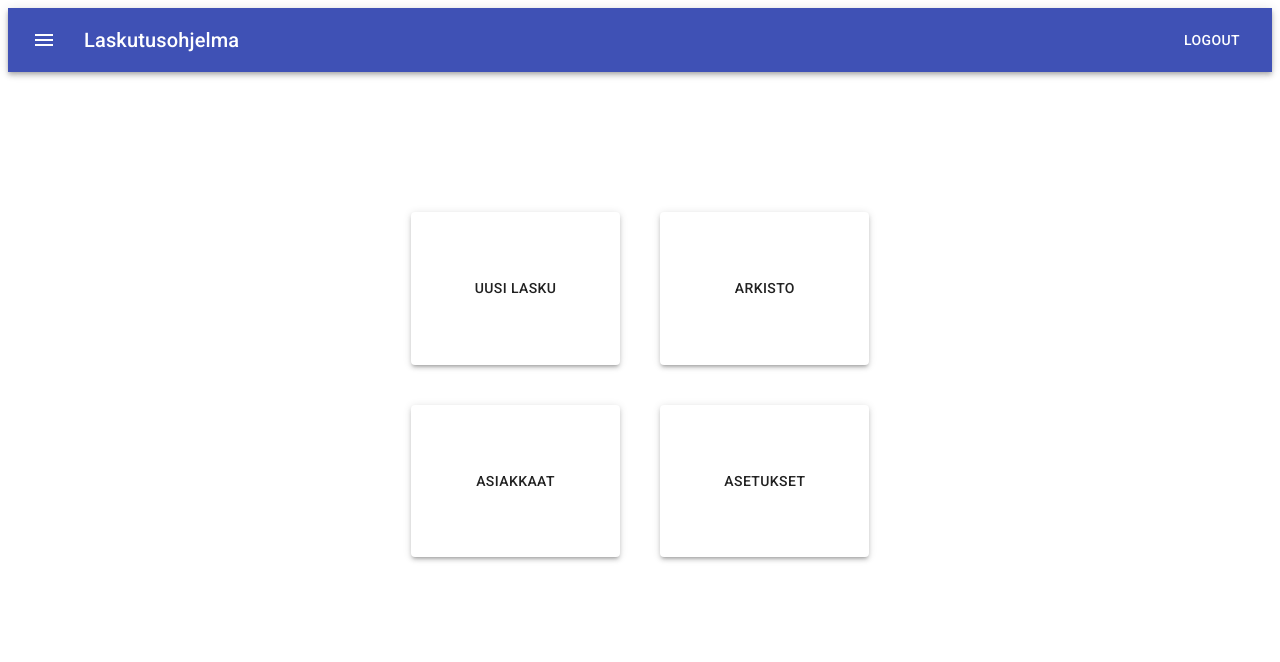
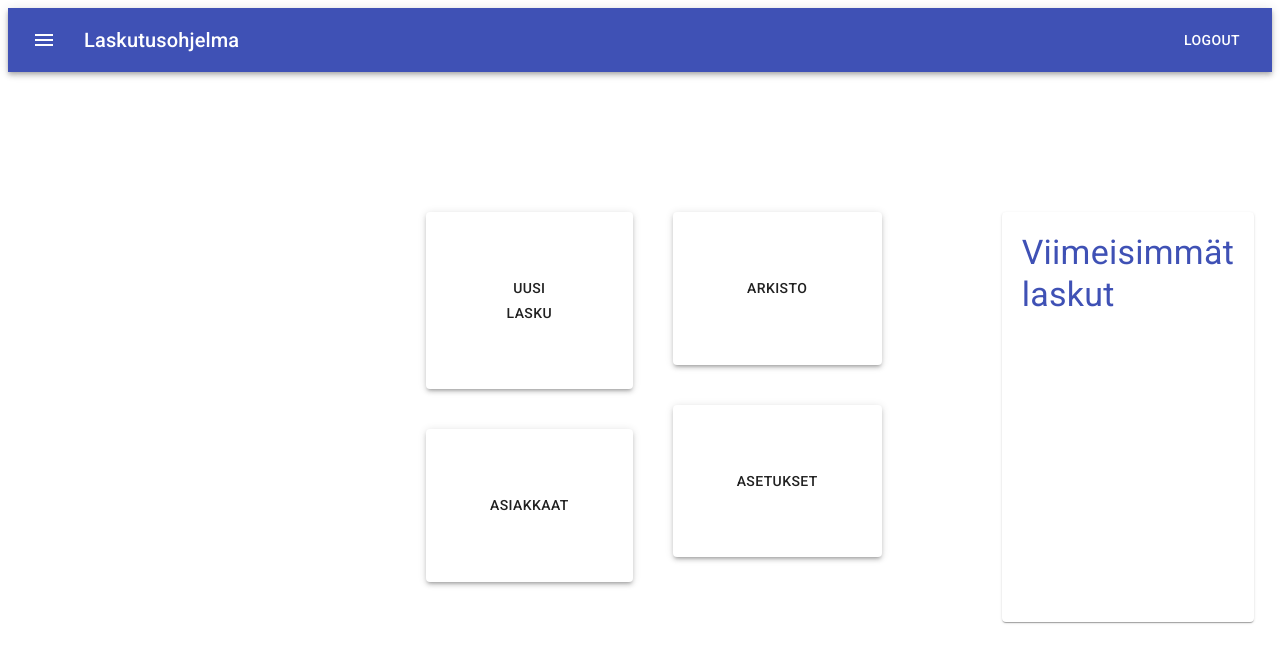
Before and after one commit to epaavola/Laskutusohjelma, a React (Create React App) app in the folder reactapp/: page /dashboard in a window 1280 px wide. Shown: the top 662 px of the page. Built offline with nearby package versions, Linux system fonts and the light colour scheme.

Commit message:
UI update: Viimeisimmät laskut -kalikka

```diff
--- a/reactapp/src/App.js
+++ b/reactapp/src/App.js
@@ -1,5 +1,5 @@
 import React from 'react'
-import Frontpage from './pages/frontpage'
+import Frontpage from './pages/Frontpage'
 import Dashboard from './pages/Dashboard'
 import { BrowserRouter as Router, Route, Switch } from 'react-router-dom'
 
--- a/reactapp/src/components/DashboardContent.js
+++ b/reactapp/src/components/DashboardContent.js
@@ -1,6 +1,8 @@
 import React from 'react';
+import 'typeface-roboto'
 import { makeStyles } from '@material-ui/core/styles';
 import Button from '@material-ui/core/Button'
+import Typography from '@material-ui/core/Typography'
 import Paper from '@material-ui/core/Paper';
 
 /**
@@ -12,6 +14,7 @@ const useStyles = makeStyles(theme => ({
       display: 'flex',
       flexDirection: 'row',
       justifyContent: 'center',
+      paddingLeft: theme.spacing(50),
       marginTop: theme.spacing(5),
     },
     buttonContainer: {
@@ -25,15 +28,27 @@ const useStyles = makeStyles(theme => ({
         padding: theme.spacing(8),
         size: 'large',
         flexGrow: '1',
-
     },
-    PaperMain: {
+    latestInvoice: {
+        display: 'flex',
+        flexDirection: 'column',
+        marginTop: theme.spacing(10),
+        marginLeft: theme.spacing(10),
+        padding: theme.spacing(2.5),
+    },
+    paperButton: {
         display: 'flex',
         justifyContent: 'center',
         color: 'primary',
         padding: theme.spacing(0),
         marginBottom: theme.spacing(5),
     },
+    paperLatestInvoice: {
+        display: 'flex',
+        flexGrow: '1',
+        justifyContent: 'center',
+        padding: theme.spacing(2.5),
+    }
 }));
 
 
@@ -45,19 +60,26 @@ const DashboardContent = () => {
     <div className={classes.root}>
 
         <div className={classes.buttonContainer}>
-            <Paper className={classes.PaperMain} elevation={3}>
+            <Paper className={classes.paperButton} elevation={3}>
                 <Button className={classes.buttonMain}>Uusi Lasku</Button>
             </Paper>
-            <Paper className={classes.PaperMain} elevation={3}>
+            <Paper className={classes.paperButton} elevation={3}>
                 <Button className={classes.buttonMain}>Asiakkaat</Button>
             </Paper>
         </div>
         <div className={classes.buttonContainer}>
-            <Paper className={classes.PaperMain} elevation={3}>
+            <Paper className={classes.paperButton} elevation={3}>
                 <Button className={classes.buttonMain}>Arkisto</Button>
             </Paper>
-            <Paper className={classes.PaperMain} elevation={3}>
+            <Paper className={classes.paperButton} elevation={3}>
                 <Button className={classes.buttonMain}>Asetukset</Button>
+            </Paper>
+        </div>
+        <div className={classes.latestInvoice}>
+            <Paper className={classes.paperLatestInvoice}>
+            <Typography variant="h4" color="primary">
+                    Viimeisimmät laskut
+                </Typography>
             </Paper>
         </div>
     </div>
--- a/reactapp/src/pages/frontpage.js
+++ b/reactapp/src/pages/frontpage.js
@@ -1,13 +1,13 @@
 import React from 'react'
 import 'typeface-roboto'
-import Navbar from '../components/navbar'
+import Login from '../components/Login'
 import LoginNavbar from '../components/LoginNavbar'
 
 const Frontpage = () => {
       return (
             <>
-                <Navbar />
                 <LoginNavbar />
+                <Login />
             </>
       );
     }
```
